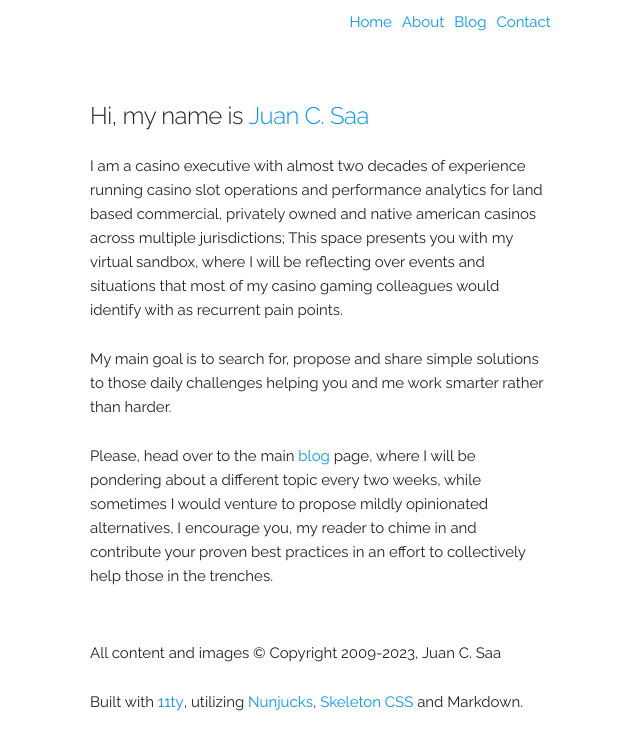
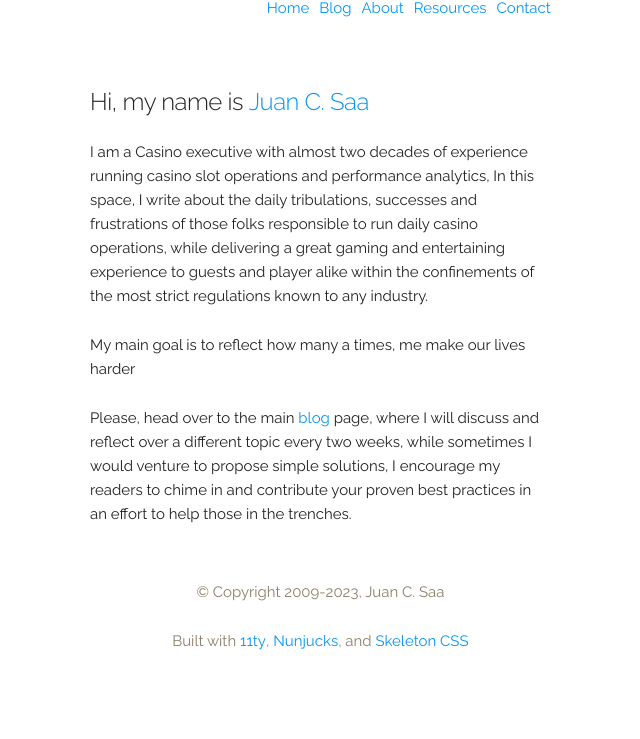
Before and after one commit to JCSaa/JCSaa.github.io, a plain HTML site: page about.html in a window 1280 px wide. Shown: the part 105-844 px from the top of the page, without its empty margins (70-710 px from the left). After the commit the page ends 800 px from the top, so only its background shows below. Drawn offline with Linux system fonts and the light colour scheme.

Commit message:
update files

```diff
--- a/about.html
+++ b/about.html
@@ -4,12 +4,17 @@
 <head>
     <!-- Basic Page Needs -->
     <meta charset="utf-8">
-    <meta name="title" content="The average bet - About}">
+    <meta name="title" content="The average bet - About">
     <meta name="description" content="about_page">
     <meta name="author" content="Juan C. Saa">
     <!-- Mobile Specific Meta -->
     <meta name="viewport" content="width=device-width, initial-scale=1">
-    <link rel="stylesheet" href="/css/global.css" />
+    <!-- FONT -->
+    <link href="//fonts.googleapis.com/css?family=Raleway:400,300,600" rel="stylesheet" type="text/css">
+    <!-- CSS -->
+    <link rel="stylesheet" href="css/global.css">
+    <!-- Favicon -->
+    <link rel="icon" type="image/png" href="images/favicon.png">
 </head>
 
 <body>
@@ -17,21 +22,25 @@
         <!-- Header layout -->
 <div class="container">
   <div class="row">
-                <div class="one-half column" style="margin-top: 5%">
-                    <h3>The average bet</h3>
+    <div class="one-half column" style="margin-top: 3%">
+      <h2 style="text-align: center">The average bet</h2>
       <nav>
         <ul class="u-pull-right">
 
-                            <li class="inline"><a href="/">
+          <li class="inline"><a href="/" >
               Home</a><span class="mx-1"> </span></li>
 
-                            <li class="inline"><a href="/about.html" aria-current="page" data-state="active">
+          <li class="inline"><a href="/blog.html" >
+              Blog</a><span class="mx-1"> </span></li>
+
+          <li class="inline"><a href="/about.html"  aria-current="page"
+              data-state="active" >
               About</a><span class="mx-1"> </span></li>
 
-                            <li class="inline"><a href="/blog.html">
-                                    Blog</a><span class="mx-1"> </span></li>
+          <li class="inline"><a href="/resources.html" >
+              Resources</a><span class="mx-1"> </span></li>
 
-                            <li class="inline"><a href="/contact.html">
+          <li class="inline"><a href="/contact.html" >
               Contact</a><span class="mx-1"> </span></li>
 
         </ul>
@@ -43,58 +52,40 @@
     </header>
     <main>
 
-        <!DOCTYPE html>
-        <html lang="en">
-
-        <head>
-            <!-- FONT -->
-            <link href="//fonts.googleapis.com/css?family=Raleway:400,300,600" rel="stylesheet" type="text/css">
-            <!-- CSS -->
-            <link rel="stylesheet" href="css/global.css">
-            <!-- Favicon -->
-            <link rel="icon" type="image/x-icon" href="images/favicon.ico">
-        </head>
-
 <body>
     <!-- Primary Page Layout -->
     <div class="container">
         <div class="row">
             <div class="one-half column" style="margin-top: 3%">
-                        <h5>Hi, my name is <a href="https://www.linkedin.com/in/juancsaa" target="_blank"
-                                rel="noopener">Juan C.
+                <h5>Hi, my name is <a href="https://www.linkedin.com/in/juancsaa" target="_blank" rel="noopener">Juan C.
                         Saa</a></h5>
-                        <p>I am a casino executive with almost two decades of experience running casino slot operations
-                            and
-                            performance analytics for land based commercial, privately owned and native american casinos
-                            across multiple jurisdictions; This space presents you with my virtual sandbox, where I will
-                            be reflecting over events and situations that most of my casino gaming colleagues would
-                            identify with as recurrent pain points.</p>
-                        <p>My main goal is to search for, propose and share simple solutions to those daily challenges
-                            helping you and me work smarter rather than harder.</p>
-                        <p>Please, head over to the main <a href="/blog.html"> blog</a> page, where I will be pondering
-                            about a different topic every
-                            two weeks, while sometimes I would venture to propose mildly opinionated alternatives, I
-                            encourage you, my reader to
-                            chime in and contribute your proven best practices in an effort to collectively help those
-                            in the trenches.</p>
+                <p>I am a Casino executive with almost two decades of experience running casino slot operations and
+                    performance analytics, In this space, I write about the daily tribulations, successes and
+                    frustrations of those folks responsible to run daily casino operations, while delivering a great
+                    gaming and entertaining experience to guests and player alike within the confinements of the most
+                    strict regulations known to any industry.</p>
+                <p>My main goal is to reflect how many a times, me make our lives harder</p>
+                <p>Please, head over to the main <a href="/blog.html"> blog</a> page, where I will discuss and
+                    reflect
+                    over a different topic every
+                    two weeks, while sometimes I would venture to propose simple solutions, I encourage my readers to
+                    chime in and contribute your proven best practices in an effort to help those in the trenches.</p>
             </div>
         </div>
     </div>
     <!-- End Document -->
 </body>
-
-        </html>
     </main>
     <footer>
         <!-- Footer layout -->
-        <div class="container">
+<div class="container" style="color: #8C7F68;">
     <div class="row">
         <div class="one-half column" style="margin-top: 3%">
-                    <p>All content and images &copy; Copyright 2009-2023, Juan C. Saa</p>
-                    <p>
-                        Built with <a href="https://www.11ty.dev" target="_blank" rel="noopener">11ty</a>, utilizing
-                        <a href="https://mozilla.github.io/nunjucks/" target="_blank" rel="noopener">Nunjucks</a>, <a
-                            href="http://getskeleton.com/" target="_blank" rel="noopener">Skeleton CSS</a> and Markdown.
+            <p align="center">&copy; Copyright 2009-2023, Juan C. Saa</p>
+            <p align="center">
+                Built with <a href="https://www.11ty.dev" target="_blank" rel="noopener">11ty</a>,
+                <a href="https://mozilla.github.io/nunjucks/" target="_blank" rel="noopener">Nunjucks</a>, and <a
+                    href="http://getskeleton.com/" target="_blank" rel="noopener">Skeleton CSS</a>
             </p>
         </div>
     </div>
```
Also changed, not shown: 404.html (+21 -20 lines), blog.html (+43 -33 lines), index.html (+27 -35 lines). Lines whose indentation alone changed are shown as unchanged.
